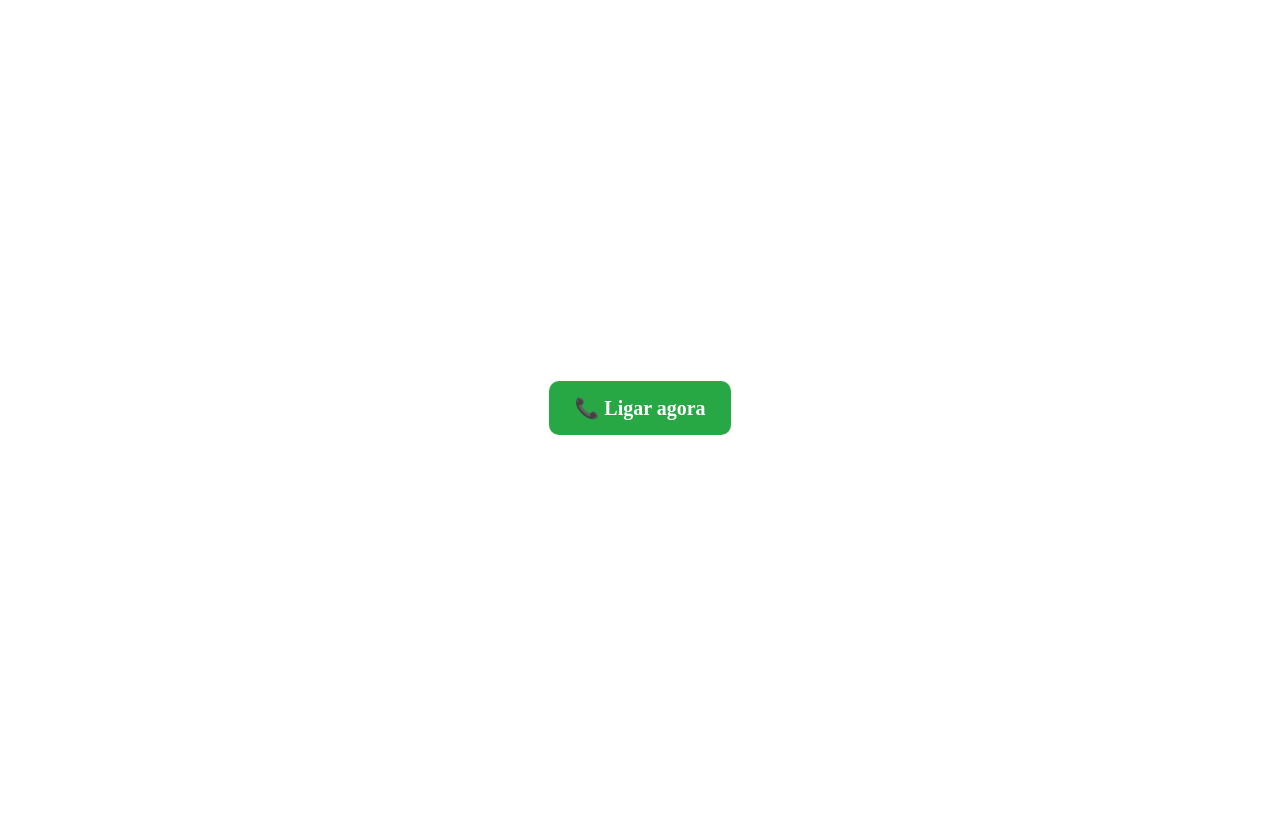
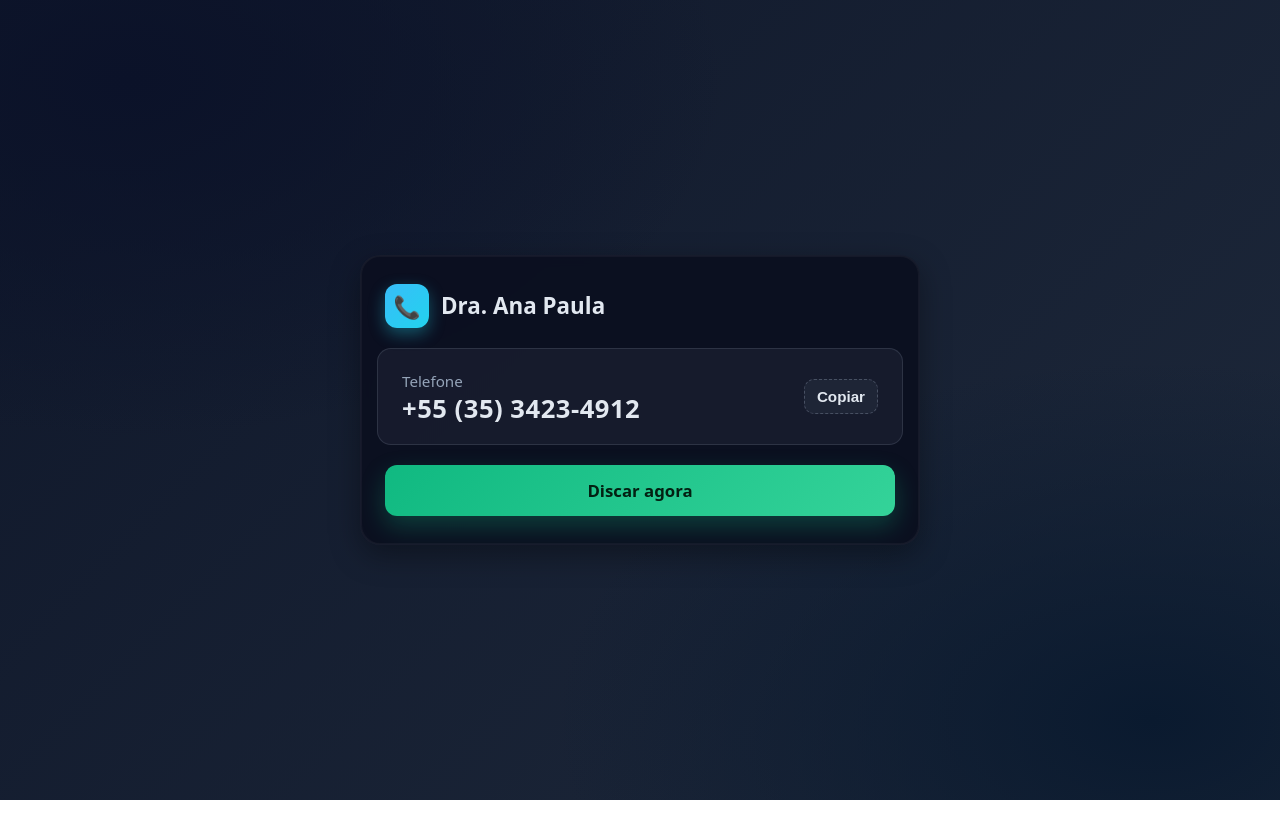
Before and after one commit to Gabriel432135/Dra.-Ana-Paula-Telefone, a plain HTML site: page index.html in a window 1280 px wide. Drawn offline with Linux system fonts and the light colour scheme.

Commit message:
melhoria

```diff
--- a/index.html
+++ b/index.html
@@ -1,19 +1,162 @@
-<!DOCTYPE html>
-<html lang="pt-BR">
-<head>
+<html lang="pt-BR"><head>
   <meta charset="UTF-8">
+  <meta name="viewport" content="width=device-width, initial-scale=1">
   <title>Ligar agora</title>
+  <meta name="description" content="Página simples para iniciar uma ligação telefônica via link tel.">
+  <style>
+    :root {
+      --bg1: #0f172a; /* slate-900 */
+      --bg2: #1e293b; /* slate-800 */
+      --card: #0b1020ee;
+      --text: #e2e8f0; /* slate-200 */
+      --muted: #94a3b8; /* slate-400 */
+      --accent: #38bdf8; /* sky-400 */
+      --accent-2: #22d3ee; /* cyan-400 */
+      --success: #10b981; /* emerald-500 */
+    }
+
+    * { box-sizing: border-box; }
+    html, body { height: 100%; }
+    body {
+      margin: 0;
+      font-family: system-ui, -apple-system, Segoe UI, Roboto, Ubuntu, Cantarell, "Helvetica Neue", Arial, Noto Sans, "Apple Color Emoji", "Segoe UI Emoji";
+      color: var(--text);
+      background: radial-gradient(1000px 600px at 10% 10%, #0b1229 0, transparent 60%),
+                  radial-gradient(1000px 600px at 90% 90%, #0a1a2f 0, transparent 60%),
+                  linear-gradient(135deg, var(--bg1), var(--bg2));
+      display: grid;
+      place-items: center;
+      padding: 24px;
+    }
+
+    .card {
+      width: min(560px, 92vw);
+      background: var(--card);
+      border: 1px solid rgba(255,255,255,0.05);
+      border-radius: 20px;
+      box-shadow: 0 10px 30px rgba(0,0,0,0.35), inset 0 0 0 1px rgba(255,255,255,0.04);
+      overflow: hidden;
+      backdrop-filter: blur(6px);
+    }
+
+    .header {
+      padding: 28px 24px 12px;
+      display: flex;
+      align-items: center;
+      gap: 12px;
+    }
+
+    .logo {
+      width: 44px; height: 44px;
+      display: grid; place-items: center;
+      border-radius: 12px;
+      background: linear-gradient(135deg, var(--accent), var(--accent-2));
+      color: #001321;
+      font-size: 22px;
+      font-weight: 900;
+      box-shadow: 0 6px 16px rgba(34,211,238,0.35);
+    }
+
+    h1 {
+      margin: 0; font-size: 1.4rem; line-height: 1.2;
+    }
+    .subtitle { color: var(--muted); margin-top: 4px; font-size: .95rem; }
+
+    .phone {
+      display: flex; align-items: center; justify-content: space-between;
+      padding: 18px 24px; margin: 8px 16px 0; border-radius: 14px;
+      background: rgba(148,163,184,0.08);
+      border: 1px solid rgba(148,163,184,0.18);
+      font-variant-numeric: tabular-nums;
+    }
+    .phone strong { font-size: 1.6rem; letter-spacing: .5px; }
+    .phone small { color: var(--muted); }
+
+    .actions { display: grid; gap: 12px; padding: 20px 24px 28px; }
+
+    .btn {
+      appearance: none; border: 0; cursor: pointer; text-decoration: none;
+      display: inline-flex; align-items: center; justify-content: center; gap: 10px;
+      padding: 14px 18px; border-radius: 12px; font-weight: 700; font-size: 1.05rem;
+      transition: transform .06s ease, box-shadow .2s ease, background .2s ease;
+    }
+
+    .btn-primary {
+      background: linear-gradient(135deg, var(--success), #34d399);
+      color: #032012;
+      box-shadow: 0 10px 24px rgba(16,185,129,0.28);
+    }
+    .btn-primary:hover { transform: translateY(-1px); }
+
+    .btn-secondary {
+      background: linear-gradient(135deg, var(--accent), var(--accent-2));
+      color: #001321;
+      box-shadow: 0 10px 24px rgba(56,189,248,0.28);
+    }
+    .btn-secondary:hover { transform: translateY(-1px); }
+
+    .muted {
+      text-align: center; color: var(--muted); font-size: .92rem; padding: 6px 24px 24px;
+    }
+
+    .footnote { color: var(--muted); font-size: .8rem; text-align:center; padding: 0 24px 20px; }
+
+    .copy {
+      display:inline-flex; align-items:center; gap:8px; padding:8px 12px; border-radius:10px;
+      border:1px dashed rgba(148,163,184,0.35); background: rgba(148,163,184,0.07);
+      cursor:pointer; font-weight:600; font-size:.95rem; color: var(--text);
+    }
+    .copy:active { transform: scale(0.98); }
+
+    @media (max-width: 420px) {
+      .phone strong { font-size: 1.3rem; }
+      .btn { font-size: 1rem; padding: 12px 14px; }
+    }
+  </style>
 </head>
-<body style="display:flex;align-items:center;justify-content:center;height:100vh;">
-  <a href="tel:+553534234912" style="
-    display:inline-block;
-    padding:15px 25px;
-    background:#28a745;
-    color:white;
-    text-decoration:none;
-    border-radius:10px;
-    font-size:20px;
-    font-weight:bold;
-  ">📞 Ligar agora</a>
-</body>
-</html>
+<body>
+  <main class="card" role="main">
+    <header class="header">
+      <div class="logo" aria-hidden="true">📞</div>
+      <div>
+        <h1>Dra. Ana Paula</h1>
+
+      </div>
+    </header>
+
+    <section class="phone" aria-label="Número de telefone">
+      <div>
+        <div class="subtitle">Telefone</div>
+        <strong id="number">+55 (35) 3423-4912</strong>
+      </div>
+      <button class="copy" id="copyBtn" type="button" aria-label="Copiar número">
+        <span>Copiar</span>
+      </button>
+    </section>
+
+    <div class="actions">
+      <a class="btn btn-primary" href="tel:+553534234912">Discar agora</a>
+
+    </div>
+
+
+
+  </main>
+
+  <script>
+    const btn = document.getElementById('copyBtn');
+    const num = document.getElementById('number').textContent.replace(/\D+/g, '');
+    btn.addEventListener('click', async () => {
+      try {
+        await navigator.clipboard.writeText('+55 (35) 3423-4912');
+        const old = btn.innerHTML;
+        btn.innerHTML = 'Copiado!';
+        setTimeout(() => btn.innerHTML = old, 1400);
+      } catch (e) {
+        alert('Copie manualmente: +55 (35) 3423-4912');
+      }
+    });
+  </script>
+
+
+</body></html>
```
